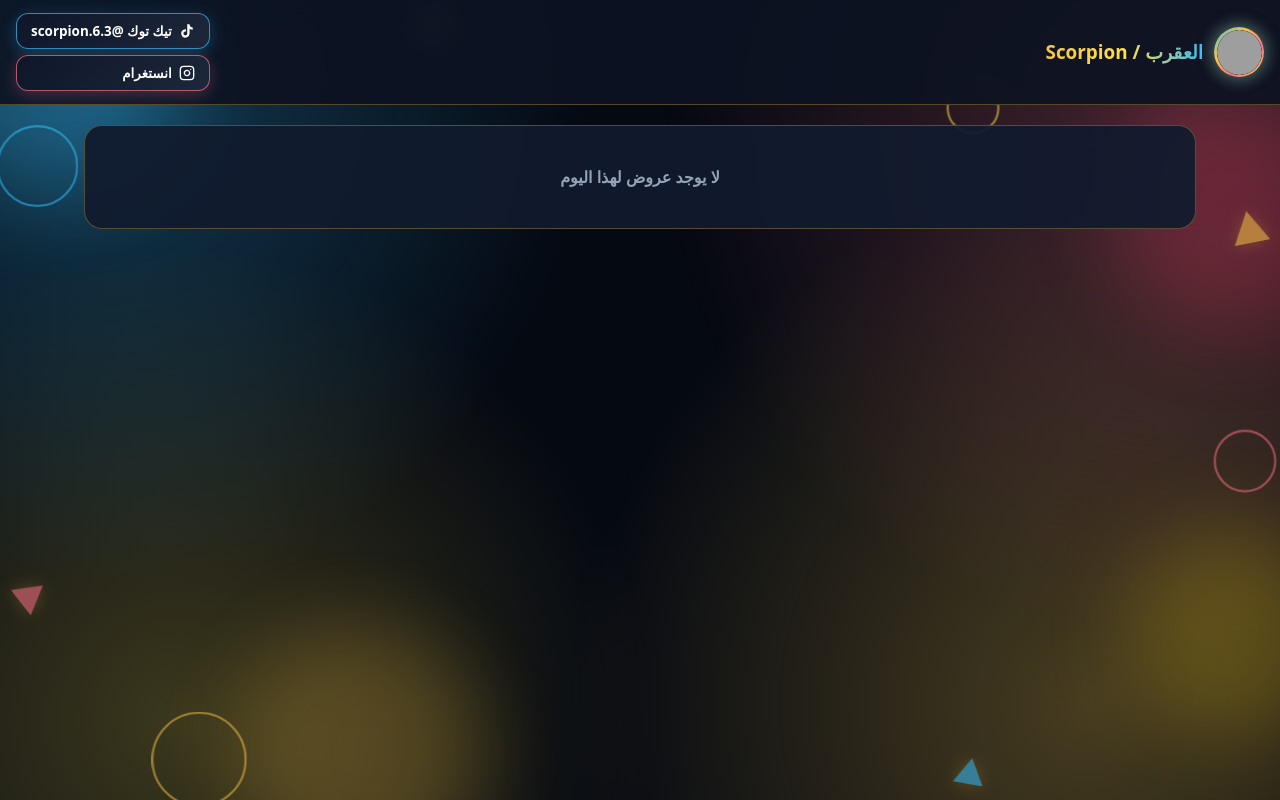
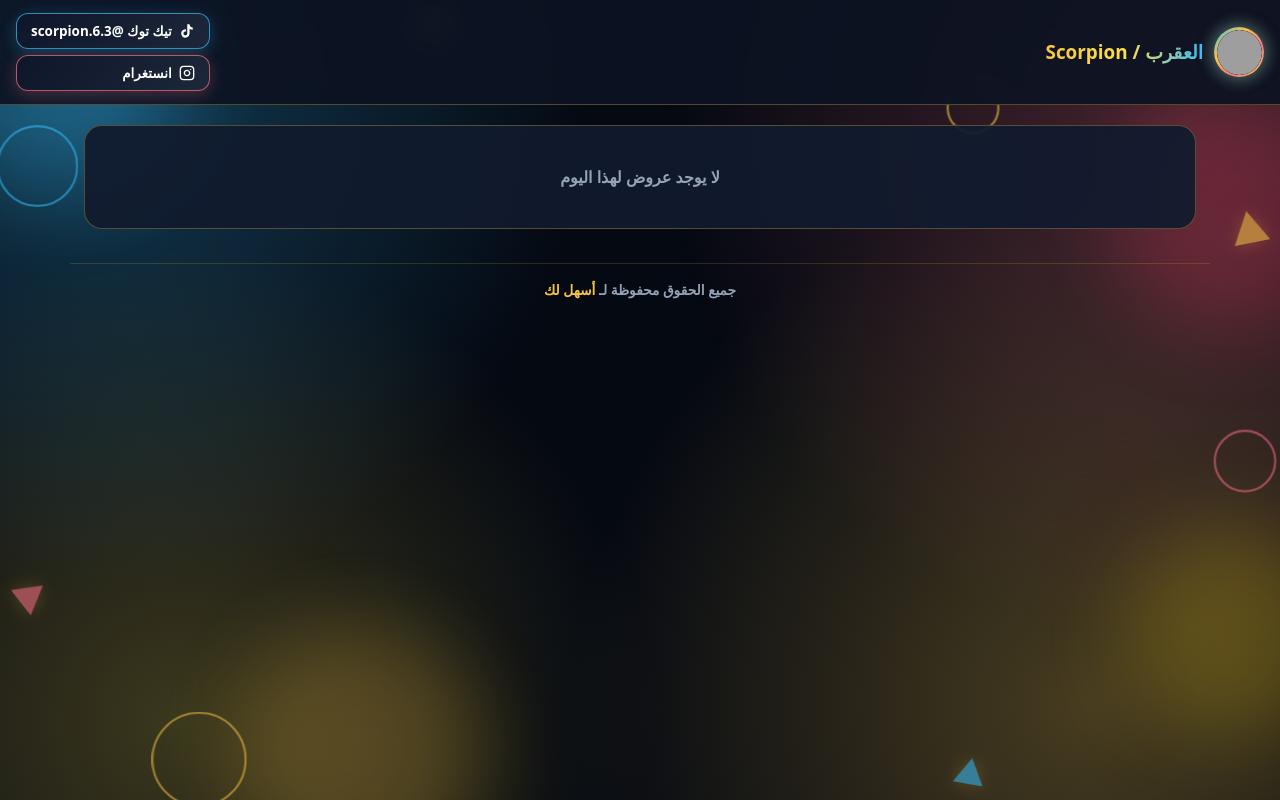
Before and after one commit to kitre14234478/ashallak, a plain HTML site: page index.html in a window 1280 px wide. Drawn offline with Linux system fonts and the light colour scheme; grey boxes are pictures that could not be loaded.

Commit message:
Update index.html

```diff
--- a/index.html
+++ b/index.html
@@ -90,7 +90,7 @@
     @keyframes triUp { 0%, 100% { transform: translate(0, 0) rotate(-12deg); } 50% { transform: translate(12px, -24px) rotate(10deg); } }
     @keyframes triDown { 0%, 100% { transform: translate(0, 0) rotate(155deg); } 50% { transform: translate(-12px, 22px) rotate(135deg); } }
 
-    header, main {
+    header, main, footer {
       position: relative;
       z-index: 2;
     }
@@ -275,6 +275,22 @@
       color: var(--muted);
       font-size: 1rem;
       font-weight: 700;
+    }
+
+    .site-footer {
+      max-width: 1140px;
+      margin: 34px auto 0;
+      padding: 16px 14px 0;
+      text-align: center;
+      color: var(--muted);
+      font-size: 0.86rem;
+      font-weight: 700;
+      border-top: 1px solid rgba(246, 196, 69, 0.16);
+    }
+
+    .site-footer span {
+      color: var(--gold);
+      font-weight: 800;
     }
 
     #secretAdminModal {
@@ -475,6 +491,10 @@
   </header>
 
   <main class="grid" id="storeGrid"></main>
+
+  <footer class="site-footer">
+    جميع الحقوق محفوظة لـ <span>أسهل لك</span>
+  </footer>
 
   <div id="secretAdminModal">
     <div class="admin-box">
```
